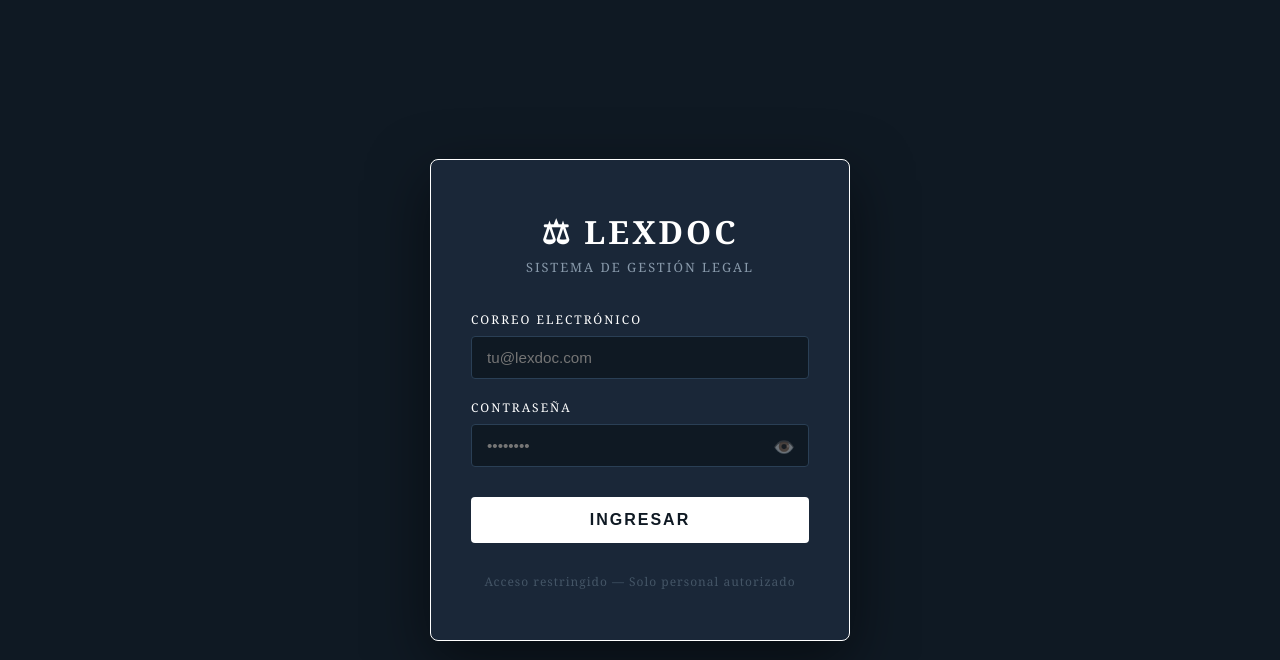
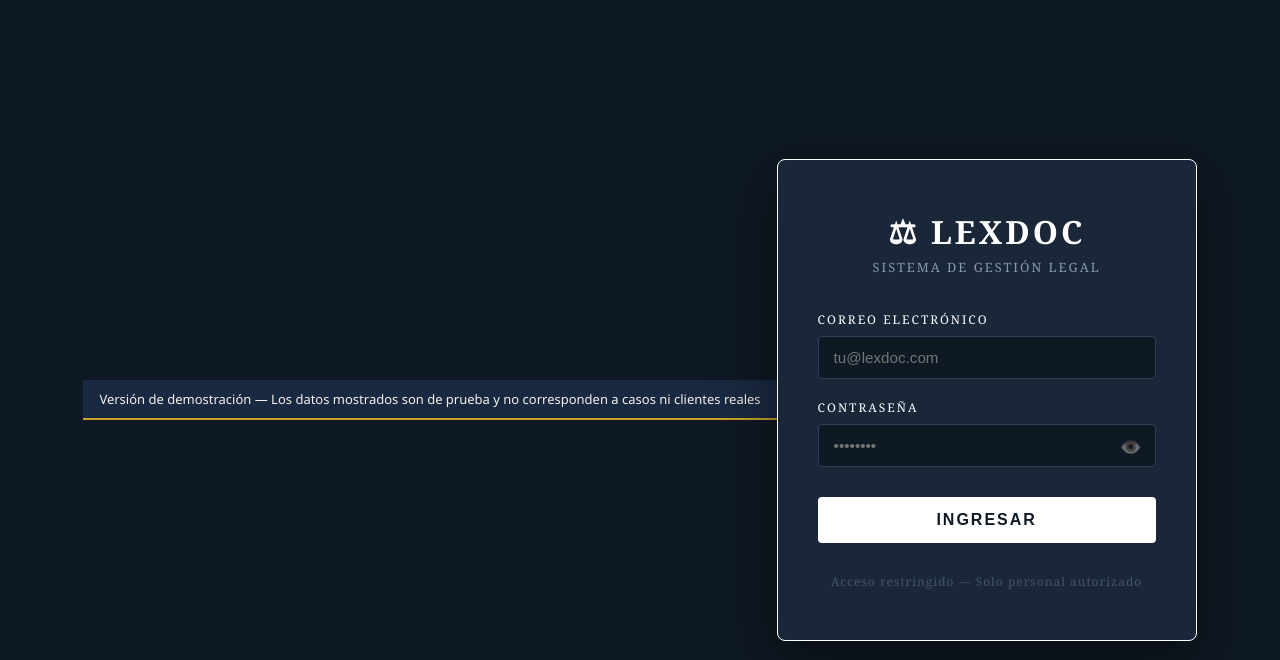
Before and after one commit to Carlosp0607/lexdoc, a Flask app: page /login in a window 1280 px wide. Shown: the top 660 px of the page. Run offline with Flask 3, Linux system fonts and the light colour scheme; some libraries are stand-ins or nearby versions.

Commit message:
Add demo version notice to login.html
Added a demo version notice to the login page.

```diff
--- a/templates/login.html
+++ b/templates/login.html
@@ -114,6 +114,9 @@
 </head>
 
 <body>
+    <div style="background:#1a2942; color:#f4f1e8; text-align:center; padding:10px 16px; font-size:13px; font-family: 'Segoe UI', sans-serif; border-bottom:2px solid #c9a227;">
+  Versión de demostración — Los datos mostrados son de prueba y no corresponden a casos ni clientes reales
+</div>
     <div class="container">
         <div class="logo">
             <h1>⚖ LEXDOC</h1>
```
